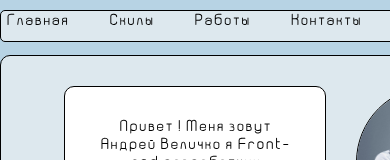
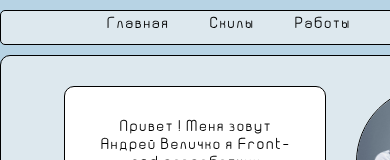
Before and after one commit to AndreyVialichka/Portfolio, a React (Create React App) app: page / in a window 390 px wide. Shown: the top 160 px of the page. Built offline with nearby package versions, Linux system fonts and the light colour scheme.

Commit message:
mobile design fix

```diff
--- a/src/components/Header.module.css
+++ b/src/components/Header.module.css
@@ -8,9 +8,8 @@
 
 .Menu {
     margin: 10px auto;
-
+    padding: 3px 100px 0px 100px ;
     border: 1px solid black;
-    width: 600px;
     height: 30px;
     border-radius: 5px;
     background-color: rgb(221, 232, 238);
```
